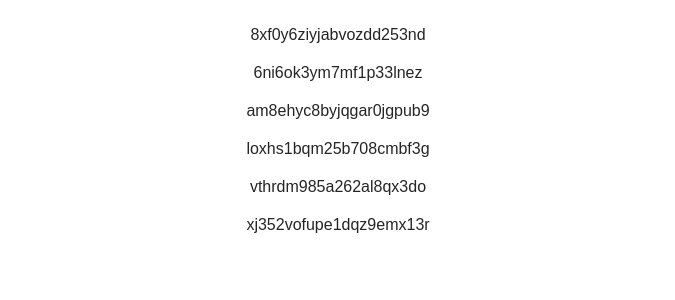
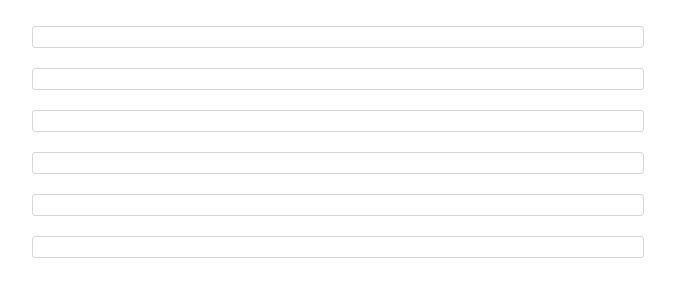
Before and after one commit to AsmaaAbouBakr1987/reactnd-project-would-you-rather, a React (Create React App) app: page /dashboard in a window 1280 px wide. Shown: the top 300 px of the page, without its empty margins (302-977 px from the left). Built offline with nearby package versions, Linux system fonts and the light colour scheme.

Commit message:
create helper.js

```diff
--- a/src/components/Dashboard.js
+++ b/src/components/Dashboard.js
@@ -1,6 +1,7 @@
 import React, {Component} from 'react'
 import {connect} from 'react-redux'
 import '../index.css'
+import Question from './Question'
 
 
 class Dashboard extends Component{
@@ -10,7 +11,7 @@ class Dashboard extends Component{
             <div className='center'>
                 <ul className='dashboard-list'>
                     {this.props.qIds.map( (id) =>(
-                    <li key={id}> {id}</li>
+                    <li key={id}> <Question id={id}/></li>
                     ))}
                 </ul>
             </div>
--- /dev/null
+++ b/src/components/Question.js
@@ -0,0 +1,23 @@
+import React, {Component} from 'react'
+import {connect} from 'react-redux'
+import '../index.css'
+import {formatQuestion} from '../utils/helpers'
+
+
+class Questions extends Component{
+    render(){
+        return(
+            <div className= 'question'></div>
+        )
+    }
+}
+
+function mapStateToProps({authedUser, users, questions}, {id}){
+    const question = questions[id]
+
+    return{
+        authedUser,
+        question: formatQuestion(question, users[question.author] ,authedUser)
+    }
+}
+export default connect(mapStateToProps)(Questions)
--- a/src/index.css
+++ b/src/index.css
@@ -73,3 +73,14 @@ li {
   border-radius: 25px;
   margin: 10px;
 }
+
+.question {
+  width: 100%;
+  max-width: 590px;
+  padding: 10px;
+  display: flex;
+  margin: 0 auto;
+  border: 1px solid #dad7d7;
+  border-radius: 3px;
+  cursor: pointer;
+}
--- /dev/null
+++ b/src/utils/helpers.js
@@ -0,0 +1,21 @@
+export function formatDate (timestamp) {
+  const d = new Date(timestamp)
+  const time = d.toLocaleTimeString('en-US')
+  return time.substr(0, 5) + time.slice(-2) + ' | ' + d.toLocaleDateString()
+}
+
+export function formatQuestion (question, author, authedUser) {
+  const { id, optionOne, optionTwo, timestamp } = question
+  const { name, avatarURL } = author
+
+  return {
+    name,
+    id,
+    timestamp,
+    avatar: avatarURL,
+    optionOne: optionOne.votes.length,
+    optionTwo: optionTwo.votes.length,
+    //hasAnswered: answers.includes(authedUser),
+
+  }
+}
```
